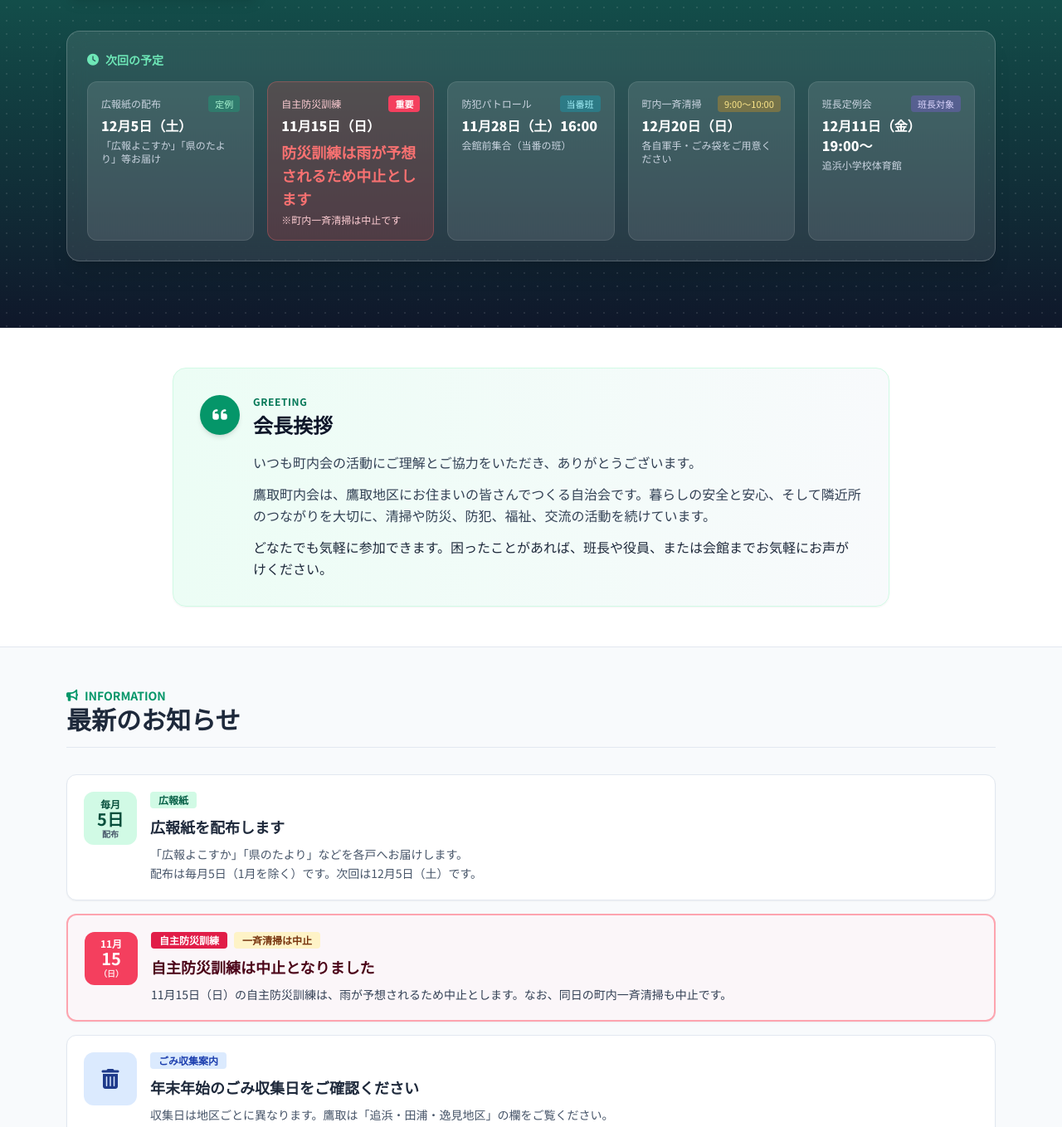
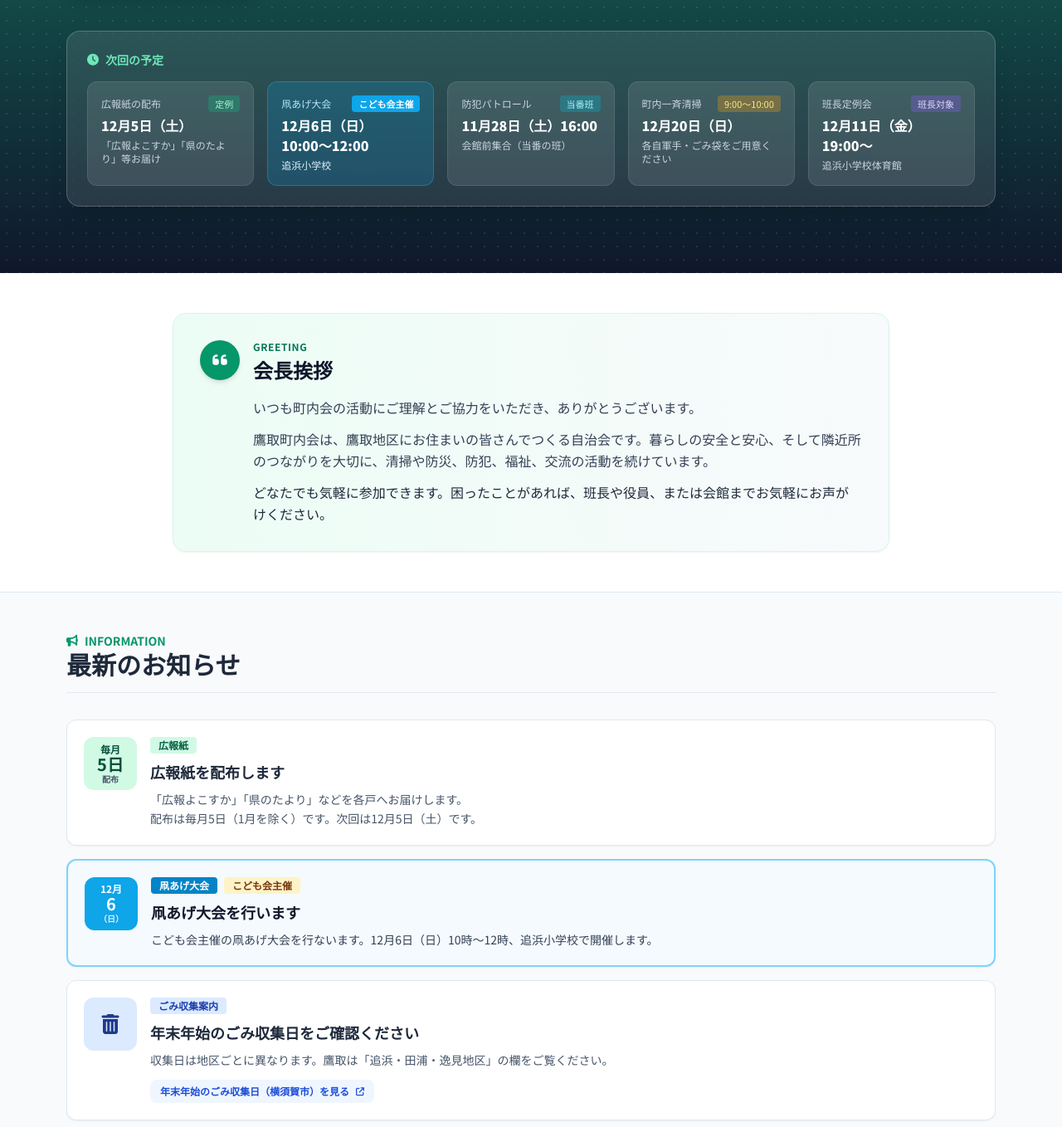
Before and after one commit to takatori-chonaikai/takatori-chonaikai.github.io, a plain HTML site: page index.html in a window 1280 px wide. Shown: the part 506-1864 px from the top of the page at 83% size. Drawn offline with nearby package versions, Linux system fonts and the light colour scheme; a web font is replaced by a local one.

Commit message:
防災訓練の表示3か所を凧あげ大会（12月6日）に差し替え

```diff
--- a/index.html
+++ b/index.html
@@ -167,14 +167,13 @@
                             <p class="text-xs text-slate-300 mt-1">「広報よこすか」「県のたより」等お届け</p>
                         </div>
 
-                        <div class="bg-red-500/20 rounded-xl p-4 border border-red-400/30">
-                            <div class="flex items-center justify-between text-xs text-rose-200 mb-1">
-                                <span>自主防災訓練</span>
-                                <span class="bg-rose-500 text-white px-2 py-0.5 rounded text-[11px] font-bold">重要</span>
+                        <div class="bg-sky-500/20 rounded-xl p-4 border border-sky-400/30">
+                            <div class="flex items-center justify-between text-xs text-sky-200 mb-1">
+                                <span>凧あげ大会</span>
+                                <span class="bg-sky-500 text-white px-2 py-0.5 rounded text-[11px] font-bold">こども会主催</span>
                             </div>
-                            <div class="font-extrabold text-base text-white" id="d-drill">11月15日（日）</div>
-                            <p class="text-base sm:text-lg font-bold text-red-400 mt-1.5 leading-snug">防災訓練は雨が予想されるため中止とします</p>
-                            <p class="text-xs text-rose-200 mt-1">※町内一斉清掃は中止です</p>
+                            <div class="font-extrabold text-base text-white">12月6日（日）10:00〜12:00</div>
+                            <p class="text-xs text-sky-100 mt-1">追浜小学校</p>
                         </div>
 
                         <div class="bg-white/10 rounded-xl p-4 border border-white/10">
@@ -266,24 +265,24 @@
                         </div>
                     </article>
 
-                    <!-- 記事2: 自主防災訓練 -->
-                    <article class="border-2 border-rose-300 rounded-xl p-5 bg-rose-50/40 shadow-sm hover:shadow transition">
+                    <!-- 記事2: 凧あげ大会 -->
+                    <article class="border-2 border-sky-300 rounded-xl p-5 bg-sky-50/40 shadow-sm hover:shadow transition">
                         <div class="flex items-start gap-4">
-                            <div class="hidden sm:flex flex-col items-center justify-center bg-rose-500 text-white rounded-xl w-16 h-16 shrink-0 font-bold">
-                                <span class="text-xs">11月</span>
-                                <span class="text-xl leading-none">15</span>
-                                <span class="text-[10px] text-rose-100">（日）</span>
+                            <div class="hidden sm:flex flex-col items-center justify-center bg-sky-500 text-white rounded-xl w-16 h-16 shrink-0 font-bold">
+                                <span class="text-xs">12月</span>
+                                <span class="text-xl leading-none">6</span>
+                                <span class="text-[10px] text-sky-100">（日）</span>
                             </div>
                             <div class="flex-grow">
                                 <div class="flex items-center gap-2 mb-2 flex-wrap">
-                                    <span class="px-2.5 py-0.5 rounded text-xs font-bold bg-rose-600 text-white">自主防災訓練</span>
-                                    <span class="px-2.5 py-0.5 rounded text-xs font-bold bg-amber-100 text-amber-900">一斉清掃は中止</span>
+                                    <span class="px-2.5 py-0.5 rounded text-xs font-bold bg-sky-600 text-white">凧あげ大会</span>
+                                    <span class="px-2.5 py-0.5 rounded text-xs font-bold bg-amber-100 text-amber-900">こども会主催</span>
                                 </div>
-                                <h4 class="font-bold text-rose-950 text-lg mb-2">
-                                    自主防災訓練は中止となりました
+                                <h4 class="font-bold text-slate-900 text-lg mb-2">
+                                    凧あげ大会を行います
                                 </h4>
                                 <p class="text-slate-700 text-sm leading-relaxed">
-                                    11月15日（日）の自主防災訓練は、雨が予想されるため中止とします。なお、同日の町内一斉清掃も中止です。
+                                    こども会主催の凧あげ大会を行ないます。12月6日（日）10時〜12時、追浜小学校で開催します。
                                 </p>
                             </div>
                         </div>
@@ -461,15 +460,15 @@
                         </div>
                     </div>
 
-                    <!-- 自主防災訓練 -->
+                    <!-- 凧あげ大会 -->
                     <div class="bg-white rounded-2xl p-5 border border-slate-200 shadow-sm lg:col-span-3">
                         <div class="flex items-center gap-3">
-                            <div class="w-10 h-10 rounded-xl bg-red-100 text-red-600 flex items-center justify-center text-lg shrink-0">
-                                <i class="fa-solid fa-triangle-exclamation"></i>
+                            <div class="w-10 h-10 rounded-xl bg-sky-100 text-sky-600 flex items-center justify-center text-lg shrink-0">
+                                <i class="fa-solid fa-paper-plane"></i>
                             </div>
                             <div>
-                                <h4 class="text-base font-bold text-slate-900">自主防災訓練</h4>
-                                <p class="text-xs text-slate-600">年1回（11月15日（日））実施。今年は雨が予想されるため中止とします。</p>
+                                <h4 class="text-base font-bold text-slate-900">凧あげ大会</h4>
+                                <p class="text-xs text-slate-600">こども会主催の凧あげ大会を行ないます。12月6日（日）10時〜12時、追浜小学校で開催します。</p>
                             </div>
                         </div>
                     </div>
```
